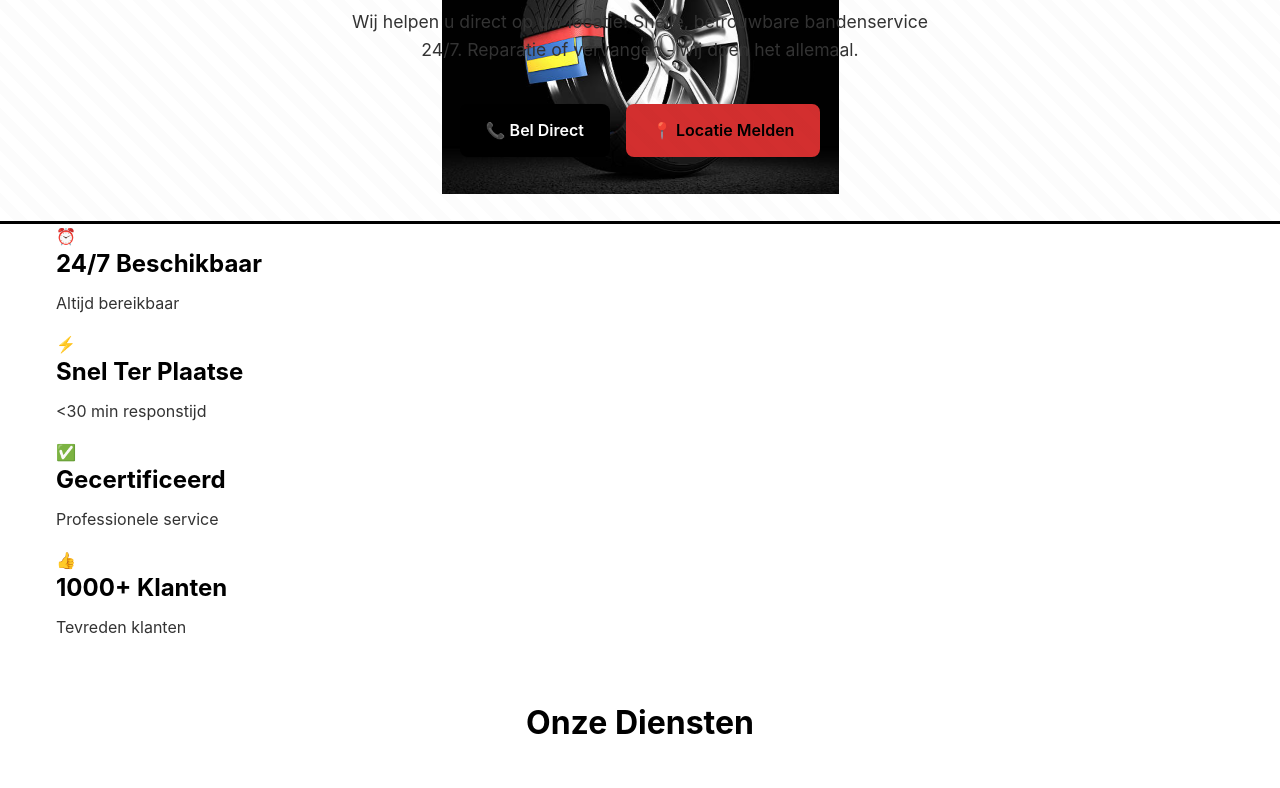
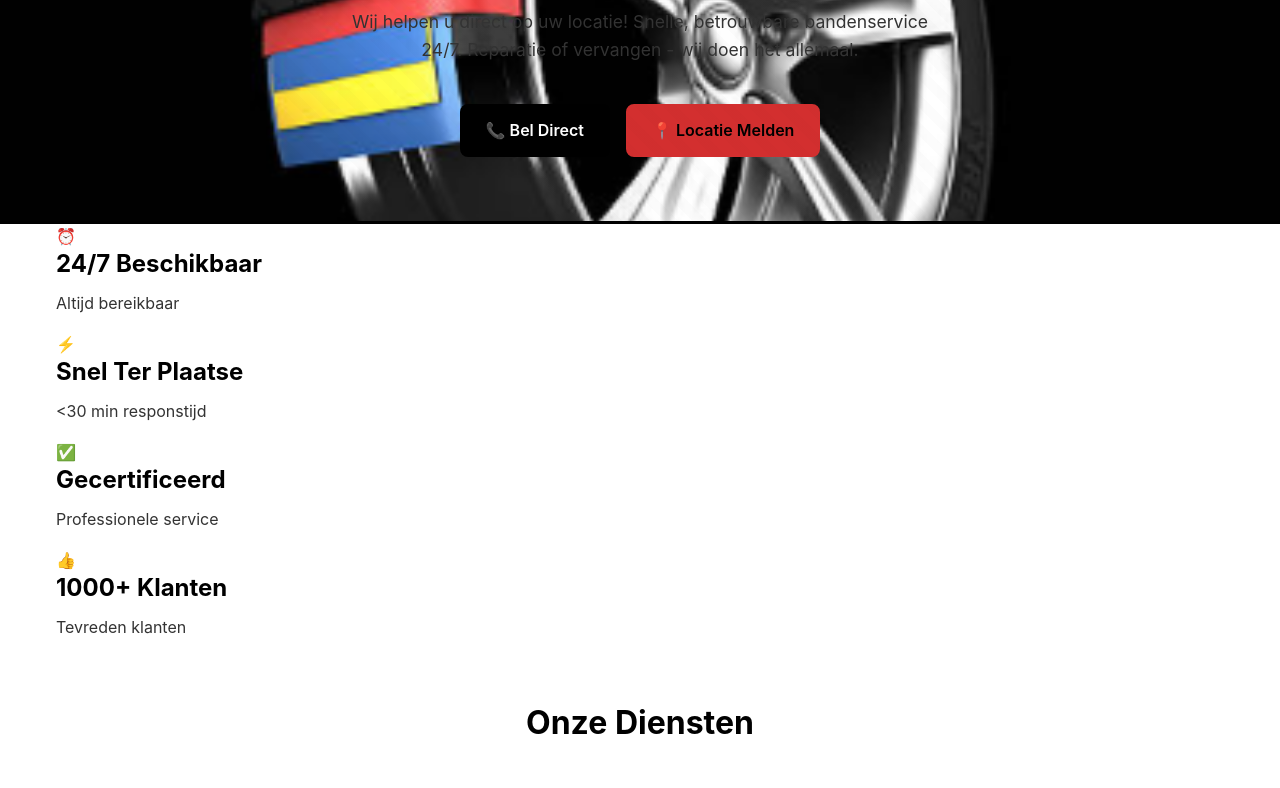
Before and after one commit to gonul1907/mobilepechbandenservice, a website: page index.html in a window 1280 px wide. Shown: the part 197-985 px from the top of the page. Drawn offline with Linux system fonts and the light colour scheme.

Commit message:
Apply image-rendering for sharper stretched background

```diff
--- a/styles.css
+++ b/styles.css
@@ -249,8 +249,10 @@
 
 /* ===== HERO SECTION ===== */
 .hero {
-  background: url('Images/autoband.png') center/contain no-repeat;
-  background-size: auto;
+  background: url('Images/autoband.png') center/cover no-repeat;
+  background-size: cover;
+  image-rendering: -webkit-optimize-contrast;
+  image-rendering: crisp-edges;
   color: var(--text);
   padding: 4rem 1rem;
   text-align: center;
```
